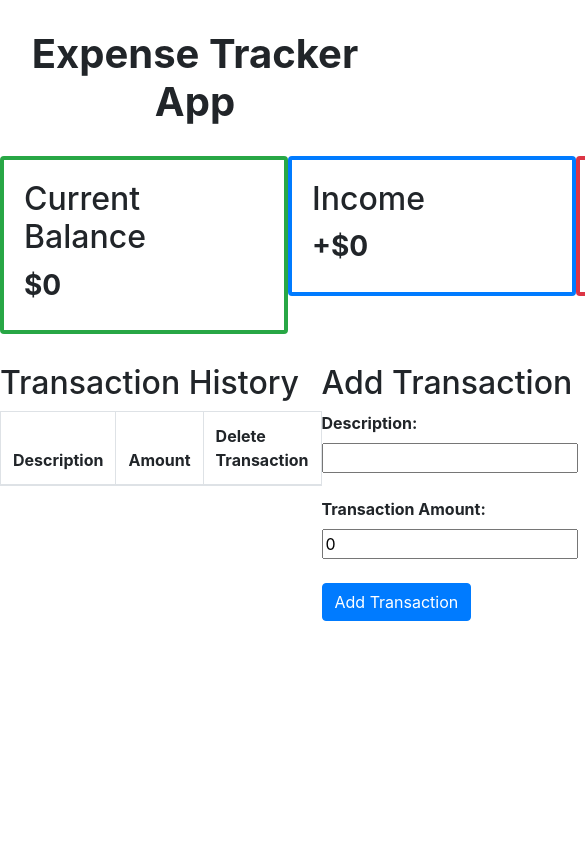
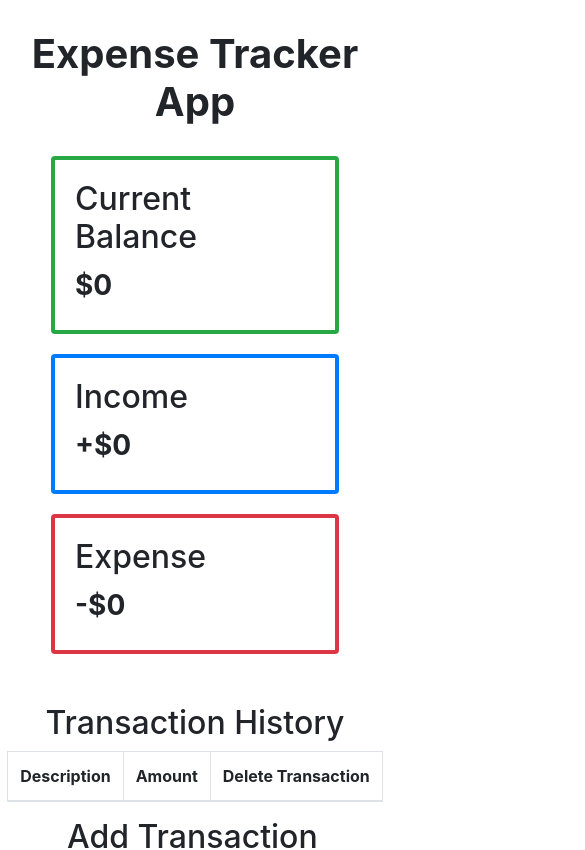
Before and after one commit to EhsanShakil/Expense-Tracker-App, a React (Create React App) app: page / in a window 390 px wide. Shown: the top 850 px of the page, 585 px wide, since content can reach past the window. Built offline with nearby package versions, Linux system fonts and the light colour scheme.

Commit message:
Implementing CSS

```diff
--- a/src/App.css
+++ b/src/App.css
@@ -15,8 +15,18 @@
   margin-top: 30px;
 }
 @media only screen and (max-width: 880px) {
-  .container {
+  .balance,
+  .transaction {
     display: flex;
-    flex-direction: column;
+    flex-wrap: wrap;
+  }
+  .balancecomponent {
+    margin-bottom: 20px;
+  }
+  .expensecomponent {
+    margin-bottom: 20px;
+  }
+  .incomecomponent {
+    margin-bottom: 20px;
   }
 }
--- a/src/App.js
+++ b/src/App.js
@@ -10,7 +10,7 @@ import "bootstrap/dist/css/bootstrap.min.css";
 import "./App.css";
 function App() {
   return (
-    <GlobalProvider className="container">
+    <GlobalProvider>
       <Header />
       <div className="balance">
         <Balance />
--- a/src/Components/AddTransaction.js
+++ b/src/Components/AddTransaction.js
@@ -22,7 +22,7 @@ const AddTransaction = () => {
   };
 
   return (
-    <div>
+    <div className="addtransaction">
       <h2>Add Transaction</h2>
       <form onSubmit={handleSubmit}>
         <label htmlFor="description">
--- a/src/Components/Balance.js
+++ b/src/Components/Balance.js
@@ -1,7 +1,6 @@
 import React, { useContext } from "react";
 import { GlobalContext } from "../Context/GlobalState";
 import Card from "react-bootstrap/Card";
-
 const Balance = () => {
   const { transactions } = useContext(GlobalContext);
 
@@ -10,7 +9,7 @@ const Balance = () => {
   console.log(total);
 
   return (
-    <div>
+    <div className="balancecomponent">
       <Card border="success" style={{ width: "18rem", borderWidth: "4px" }}>
         <Card.Body>
           <Card.Title>
--- a/src/Components/Expense.js
+++ b/src/Components/Expense.js
@@ -1,7 +1,6 @@
 import React, { useContext } from "react";
 import { GlobalContext } from "../Context/GlobalState";
 import Card from "react-bootstrap/Card";
-
 const Expense = () => {
   const { transactions } = useContext(GlobalContext);
 
@@ -9,7 +8,7 @@ const Expense = () => {
   const income = amount.map((income) => income.amount);
   const total = income.reduce((total, item) => (total += item), 0);
   return (
-    <div>
+    <div className="expensecomponent">
       <Card border="danger" style={{ width: "18rem", borderWidth: "4px" }}>
         <Card.Body>
           <Card.Title>
--- a/src/Components/Income.js
+++ b/src/Components/Income.js
@@ -1,7 +1,6 @@
 import React, { useContext } from "react";
 import { GlobalContext } from "../Context/GlobalState";
 import Card from "react-bootstrap/Card";
-
 const Income = () => {
   const { transactions } = useContext(GlobalContext);
 
@@ -10,7 +9,7 @@ const Income = () => {
   const total = income.reduce((total, item) => (total += item), 0);
 
   return (
-    <div>
+    <div className="incomecomponent">
       <Card border="primary" style={{ width: "18rem", borderWidth: "4px" }}>
         <Card.Body>
           <Card.Title>
--- a/src/Components/TransactionHistory.js
+++ b/src/Components/TransactionHistory.js
@@ -6,8 +6,10 @@ const TransactionHistory = () => {
   const { transactions, deleteTransaction } = useContext(GlobalContext);
   console.log(transactions);
   return (
-    <div>
-      <h2>Transaction History</h2>
+    <div className="transactionhistory">
+      <h2>
+        <center>Transaction History</center>
+      </h2>
       <Table striped bordered hover>
         <thead>
           <tr>
```
